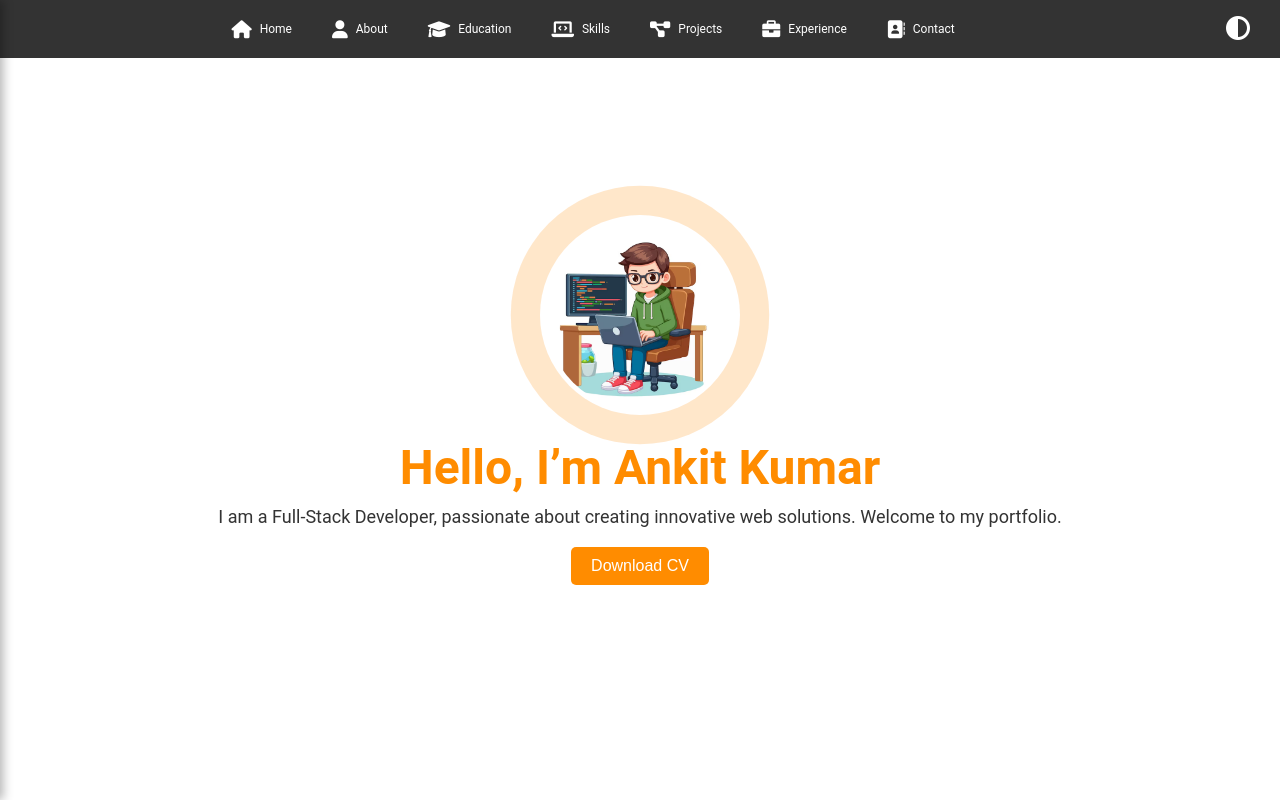
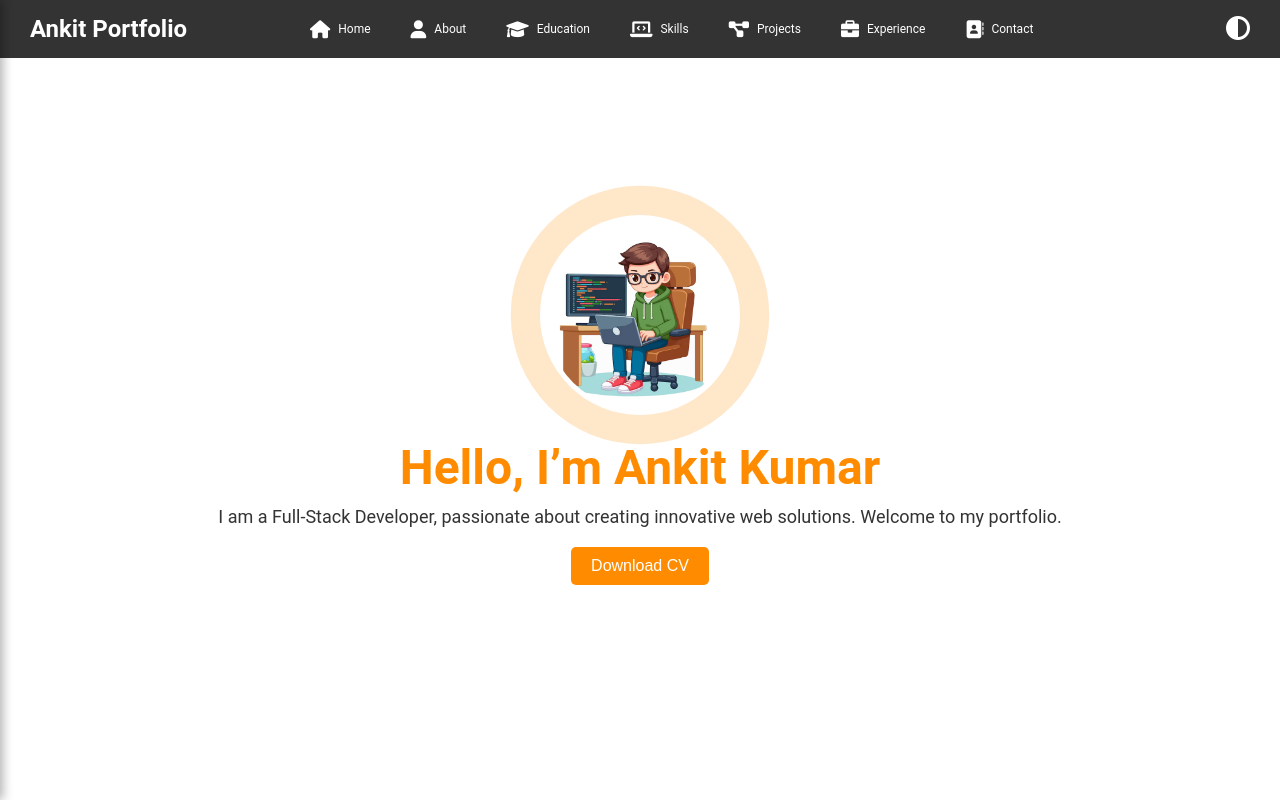
Before and after one commit to Ankitdev768/ankit-dev, a plain HTML site: page index.html in a window 1280 px wide. Shown: the top 800 px of the page. Drawn offline with Linux system fonts and the light colour scheme.

Commit message:
Update index.html

```diff
--- a/index.html
+++ b/index.html
@@ -31,7 +31,7 @@
   <header>
     <nav class="navbar">
       <div class="logo">
-        <h1><Ankit/Portfolio></h1>
+        <h1>Ankit Portfolio</h1>
       </div>
       <!-- Hamburger Menu for mobile -->
       <button class="menu-toggle" onclick="toggleMenu()">
```
